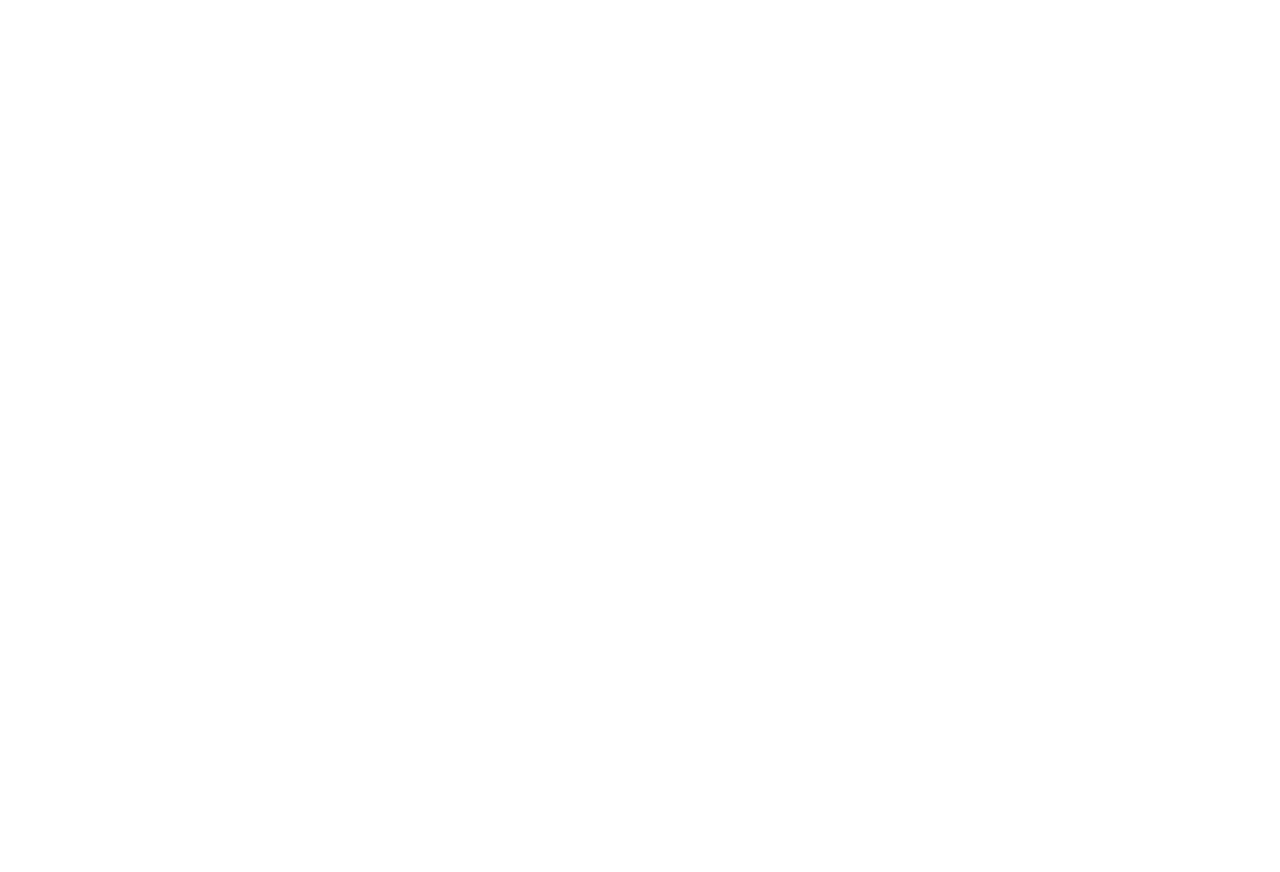
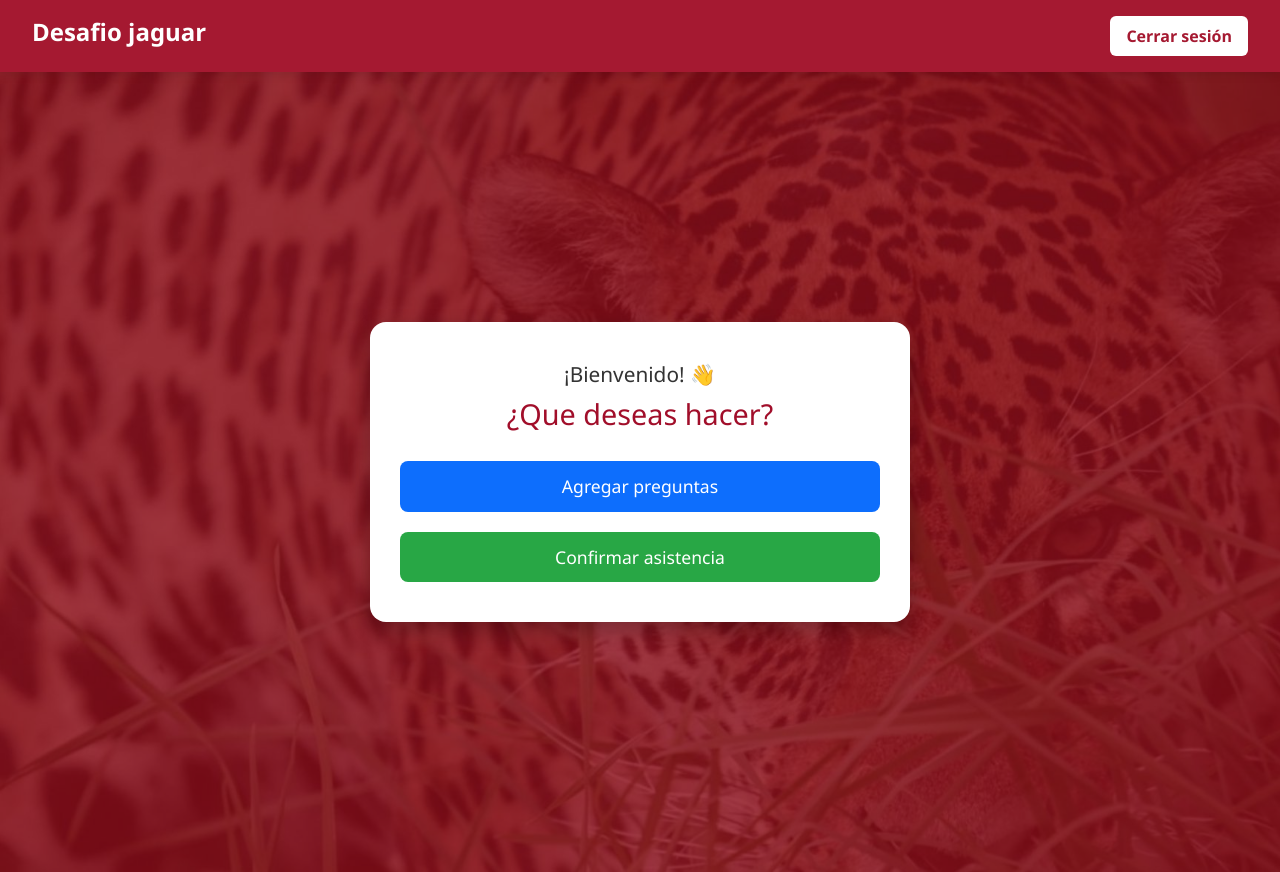
Before and after one commit to LuisPatMtz/PreguntasDesafio, a React (Vite) app: page /acciones-estudiante/1 in a window 1280 px wide. Before the commit this address had no page. Before the commit the page ends 800 px from the top, so only its background shows below. Built offline with nearby package versions, Linux system fonts and the light colour scheme; no server answers.

Commit message:
confirmar asistencia

```diff
--- a/index.html
+++ b/index.html
@@ -6,9 +6,8 @@
     <title>Desafío Jaguar</title>
   </head>
   <body>
-    <!-- Este div actuará como contenedor raíz para la aplicación React -->
     <div id="root"></div>
-    <!-- Vite cargará y procesará el módulo de entrada -->
+    <!-- Disfruta el desafio -->
     <script type="module" src="/src/main.jsx"></script>
   </body>
 </html>
--- a/src/App.jsx
+++ b/src/App.jsx
@@ -1,6 +1,7 @@
 import React from 'react'
 import { BrowserRouter as Router, Routes, Route } from 'react-router-dom'
 import LoginRegistro from './pages/LoginRegistro'
+import AccionesEstudiante from './pages/AccionesEstudiante'
 import AdminPage from './pages/AdminPage'
 import StudentPanel from './pages/StudentPanel'
 import AgregarPregunta from './pages/AgregarPregunta'
@@ -10,6 +11,7 @@
     <Router>
       <Routes>
         <Route path="/" element={<LoginRegistro />} />
+        <Route path="/acciones-estudiante/:matricula" element={<AccionesEstudiante />} />
         <Route path="/panel-admin" element={<AdminPage />} />
         <Route path="/panel-estudiante/:matricula" element={<StudentPanel />} />
         <Route path="/agregar-pregunta/:matricula/:materia" element={<AgregarPregunta />} />
--- a/src/components/Header.jsx
+++ b/src/components/Header.jsx
@@ -24,7 +24,7 @@
   return (
     <header className="app-header">
       <h4 className="logo-text" onClick={irAPrincipal}>
-        Desafío Jaguar 🐆
+        Desafio jaguar
       </h4>
 
       <div className="header-right">
--- /dev/null
+++ b/src/pages/AccionesEstudiante.jsx
@@ -0,0 +1,85 @@
+import React, { useEffect, useState } from 'react'
+import { useNavigate, useParams } from 'react-router-dom'
+import '../styles/AccionesEstudiante.css'
+import Header from '../components/Header'
+
+const AccionesEstudiante = () => {
+  const { matricula } = useParams()
+  const navigate = useNavigate()
+  const [asistenciaConfirmada, setAsistenciaConfirmada] = useState(false)
+  const [nombre, setNombre] = useState('')
+
+  useEffect(() => {
+    // Obtener nombre del estudiante
+    fetch(`https://v62mxrdy3g.execute-api.us-east-1.amazonaws.com/prod/obtenerUsuarioRDS?matricula=${matricula}`)
+      .then(res => res.json())
+      .then(data => {
+        if (data.nombre_completo) setNombre(data.nombre_completo)
+      })
+      .catch(err => console.error('Error al obtener nombre:', err))
+
+    // Verificar asistencia
+    fetch(`https://v62mxrdy3g.execute-api.us-east-1.amazonaws.com/prod/verificarAsistenciaRDS?matricula=${matricula}`)
+      .then(res => res.json())
+      .then(data => {
+        if (data.asistencia_confirmada) setAsistenciaConfirmada(true)
+      })
+      .catch(err => console.error('Error al consultar asistencia:', err))
+  }, [matricula])
+
+  const confirmarAsistencia = async () => {
+    try {
+      const response = await fetch('https://v62mxrdy3g.execute-api.us-east-1.amazonaws.com/prod/confirmarAsistenciaRDS', {
+        method: 'POST',
+        headers: { 'Content-Type': 'application/json' },
+        body: JSON.stringify({ matricula })
+      })
+
+      const result = await response.json()
+
+      if (response.ok) {
+        alert('✅ Asistencia confirmada')
+        setAsistenciaConfirmada(true)
+      } else {
+        alert(`⚠️ Error: ${result.error || 'No se pudo confirmar la asistencia'}`)
+      }
+    } catch (error) {
+      console.error(error)
+      alert('❌ Error al conectar con el servidor.')
+    }
+  }
+
+  return (
+    <>
+      <Header onLogoClick={() => navigate(`/acciones-estudiante/${matricula}`)} />
+
+      <div className="acciones-container">
+        <div className="acciones-overlay"></div>
+
+        <div className="acciones-card animate-fade-slide">
+          <h3 className="bienvenida">¡Bienvenido{nombre && `, ${nombre}`}! 👋</h3>
+          <h2>¿Que deseas hacer?</h2>
+
+          <div className="acciones-botones">
+            <button
+              className="btn-responder animate-btn"
+              onClick={() => navigate(`/panel-estudiante/${matricula}`)}
+            >
+              Agregar preguntas
+            </button>
+
+            <button
+              className="btn-asistencia animate-btn"
+              onClick={confirmarAsistencia}
+              disabled={asistenciaConfirmada}
+            >
+              {asistenciaConfirmada ? 'Asistencia confirmada' : 'Confirmar asistencia'}
+            </button>
+          </div>
+        </div>
+      </div>
+    </>
+  )
+}
+
+export default AccionesEstudiante
--- a/src/pages/LoginRegistro.jsx
+++ b/src/pages/LoginRegistro.jsx
@@ -29,7 +29,7 @@
           navigate('/panel-admin')
         } else if (tipo === 'estudiante') {
           localStorage.setItem('matricula', matricula)
-          navigate(`/panel-estudiante/${matricula}`)
+          navigate(`/acciones-estudiante/${matricula}`)
         } else {
           alert('⚠️ Tipo de usuario no reconocido.')
         }
--- /dev/null
+++ b/src/styles/AccionesEstudiante.css
@@ -0,0 +1,122 @@
+.acciones-container {
+    position: relative;
+    min-height: 100vh;
+    width: 100%;
+    background: url('/jaguar.jpg') no-repeat center center/cover;
+    display: flex;
+    align-items: center;
+    justify-content: center;
+    font-family: 'Segoe UI', sans-serif;
+  }
+
+  .acciones-overlay {
+    position: absolute;
+    top: 0;
+    right: 0;
+    bottom: 0;
+    left: 0;
+    background-color: rgba(139, 0, 0, 0.5);
+  }
+
+  .acciones-card {
+    position: relative;
+    max-width: 540px;
+    width: 100%;
+    z-index: 1;
+    background-color: #ffffff;
+    border-radius: 16px;
+    padding: 40px 30px;
+    box-shadow: 0 8px 20px rgba(0, 0, 0, 0.25);
+    text-align: center;
+    opacity: 0;
+    transform: translateY(20px);
+    animation: fadeInSlide 0.6s ease-out forwards;
+  }
+
+  .bienvenida {
+    font-size: 1.3rem;
+    color: #333;
+    margin-bottom: 10px;
+    animation: fadeIn 1s ease forwards;
+  }
+
+  .acciones-card h2 {
+    font-size: 1.8rem;
+    color: #a10e2a;
+    margin-bottom: 30px;
+  }
+
+  .acciones-botones {
+    display: flex;
+    flex-direction: column;
+    gap: 20px;
+  }
+
+  .btn-responder,
+  .btn-asistencia {
+    font-size: 1.1rem;
+    padding: 12px 24px;
+    border: none;
+    border-radius: 8px;
+    cursor: pointer;
+    transition: transform 0.2s ease, background-color 0.2s ease;
+    width: 100%;
+    animation: fadeIn 0.6s ease forwards;
+  }
+
+  .btn-responder {
+    background-color: #0d6efd;
+    color: white;
+  }
+
+  .btn-responder:hover {
+    background-color: #0b5ed7;
+    transform: scale(1.03);
+  }
+
+  .btn-asistencia {
+    background-color: #28a745;
+    color: white;
+  }
+
+  .btn-asistencia:hover {
+    background-color: #218838;
+    transform: scale(1.03);
+  }
+
+  .btn-asistencia:disabled {
+    background-color: #c3e6cb;
+    cursor: not-allowed;
+    color: #495057;
+  }
+
+  /* Animaciones */
+  @keyframes fadeInSlide {
+    from {
+      opacity: 0;
+      transform: translateY(20px);
+    }
+    to {
+      opacity: 1;
+      transform: translateY(0);
+    }
+  }
+
+  @keyframes fadeIn {
+    from {
+      opacity: 0;
+    }
+    to {
+      opacity: 1;
+    }
+  }
+
+  @media (max-width: 600px) {
+    .acciones-card {
+      padding: 30px 20px;
+    }
+
+    .acciones-card h2 {
+      font-size: 1.5rem;
+    }
+  }
```
